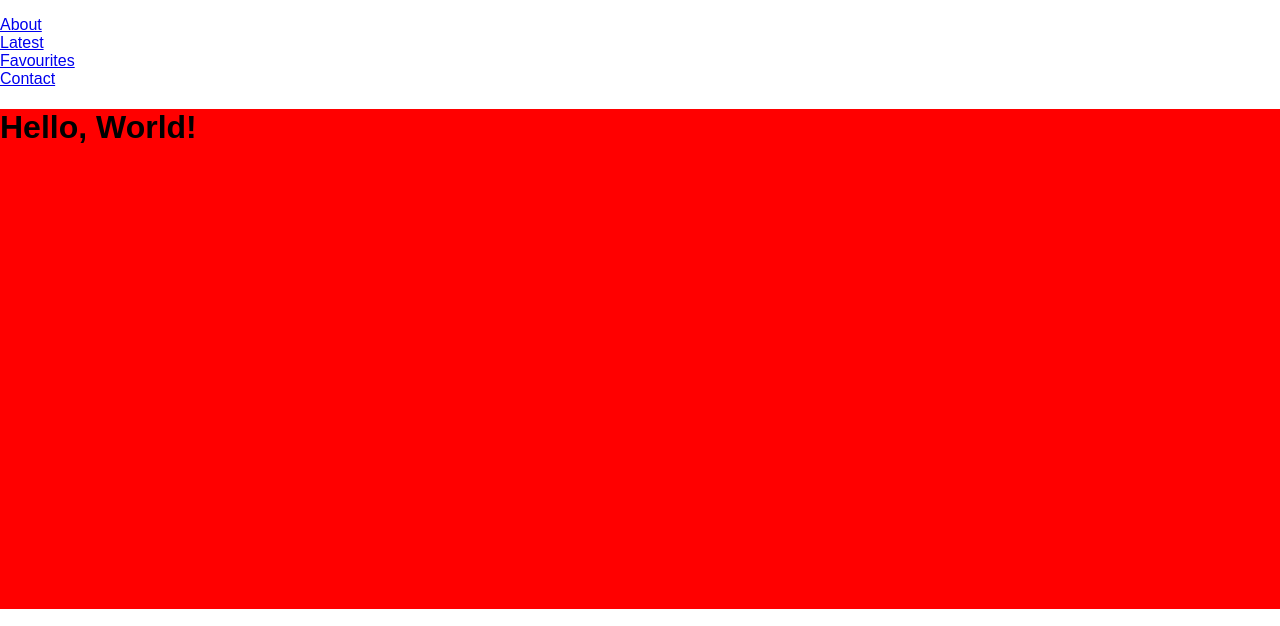
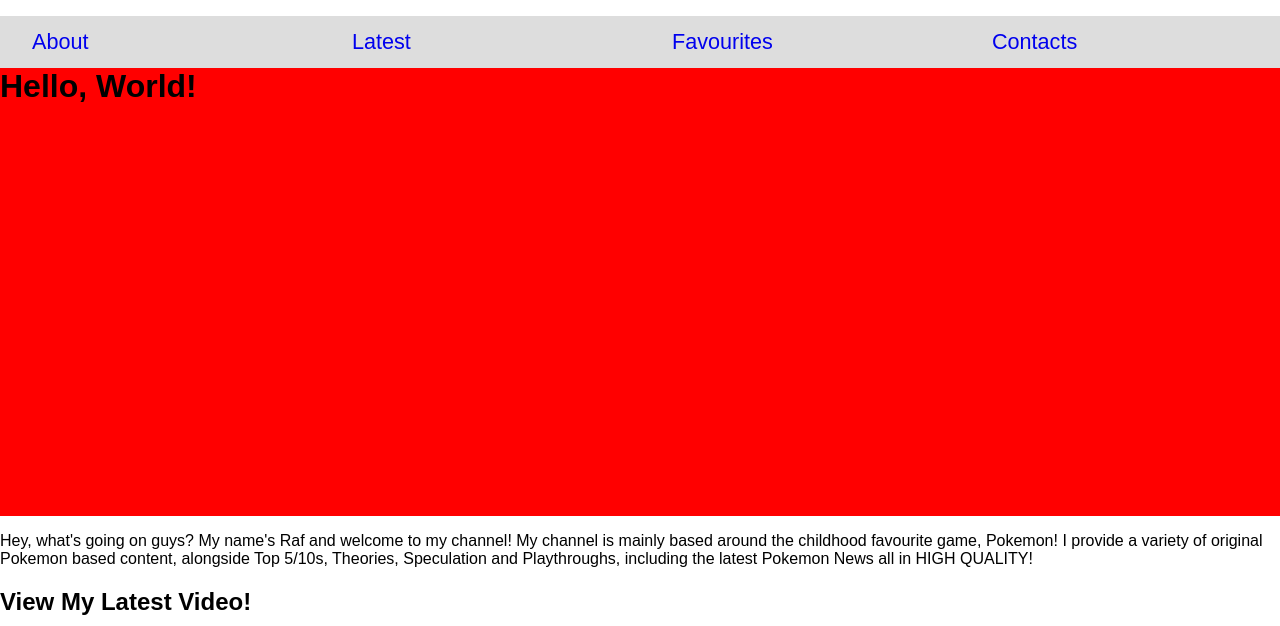
Before and after one commit to jamesbarrett95/www.thepokeraf.co.uk, a PHP site: page / in a window 1280 px wide. Shown: the top 626 px of the page. Run offline with PHP 8.4, Linux system fonts and the light colour scheme; some libraries are stand-ins or nearby versions.

Commit message:
Navigation Layout Complete

```diff
--- a/css/stylesheet.css
+++ b/css/stylesheet.css
@@ -4,11 +4,15 @@
 * {
   box-sizing: border-box;
 }
-/*
-.container {
+
+/*.container {
   padding-left: 1em;
   padding-right: 1em;
 }*/
+
+h1 {
+  margin-top: 0;
+}
 
 footer {
   text-align: center;
@@ -22,13 +26,85 @@
   height: 500px;
   width: 100%;
 }
+
+/* ============================
+  Navigation
+=============================== */
+ul {
+  width:100%;
+}
+
+li {
+  width:25%;
+  float:left;
+}
+
+li a {
+  display: block;
+  width: 100%;
+  background: #ddd;
+  padding: 4% 10%;
+  font-size:1.35em;
+  text-decoration: none;
+}
+
+.bars {
+    cursor: pointer;
+}
+
+/* Define bar height and length */
+.bar1, .bar2, .bar3 {
+    width: 35px;
+    height: 5px;
+    background-color: #333;
+    margin: 6px 0;
+    transition: 0.4s;
+}
+
+/* Rotate first bar */
+.change .bar1 {
+    -webkit-transform: rotate(-45deg) translate(-9px, 6px) ;
+    transform: rotate(-45deg) translate(-9px, 6px) ;
+}
+
+/* Fade out the second bar */
+.change .bar2 {
+    opacity: 0;
+}
+
+/* Rotate last bar */
+.change .bar3 {
+    -webkit-transform: rotate(45deg) translate(-8px, -8px) ;
+    transform: rotate(45deg) translate(-8px, -8px) ;
+}
+
 /* ============================
   Media Queries
 =============================== */
-
-/*@media (min-width: 769px) {
-  .container {
+@media (min-width: 769px) {
+  /*.container {
     width: 80%;
     margin: 0 auto;
+  }*/
+  .bars {
+    display: none;
   }
-}*/
+}
+
+@media screen and (max-width: 768px) {
+  ul {
+    width:100%;
+    list-style:none;
+  }
+
+  li {
+    width:100%;
+    border-right:none;
+  }
+}
+
+@media screen and (min-width: 768px) {
+  #menu {
+    display: none;
+  }
+}
--- /dev/null
+++ b/functions.js
@@ -0,0 +1,3 @@
+function toggleNav(icon) {
+  icon.classList.toggle("change");
+}
--- a/index.html
+++ b/index.html
@@ -6,18 +6,23 @@
   <link rel="stylesheet" type="text/css" href="css/stylesheet.css">
 </head>
 
+<!-- Navigation -->
 <body>
-  <div class="container">
-    <nav>
-      <ul>
-        <li><a href="#about">About</a></li>
-        <li><a href="#latest">Latest</a></li>
-        <li><a href="#favourites">Favourites</a></li>
-        <li><a href="#contact">Contact</a></li>
-      <ul>
+  <nav>
+    <div class="bars" onclick="toggleNav(this)">
+      <div class="bar1"></div>
+      <div class="bar2"></div>
+      <div class="bar3"></div>
+    </div>
     </nav>
-  </div>
 
+    <ul id="nav">
+	    <li><a href="#about">About</a></li>
+	    <li><a href="#latest">Latest</a></li>
+	    <li><a href="#favourites">Favourites</a></li>
+      <li><a href="#contact">Contacts</a></li>
+    </ul>
+<!--Main Header-->
   <header>
     <div class="container">
       <h1>Hello, World!</h1>
@@ -58,5 +63,9 @@
     <small>&copy; Designed &amp; Developed by <a href="www.github.com/jamesbarrett95">James Barrett</a></small>
   </footer>
 
+  <!--JavaScript Functions-->
+  <script src="https://ajax.googleapis.com/ajax/libs/jquery/3.0.0/jquery.min.js"></script>
+  <script src="functions.js"></script>
+
 </body>
 </html>
```
